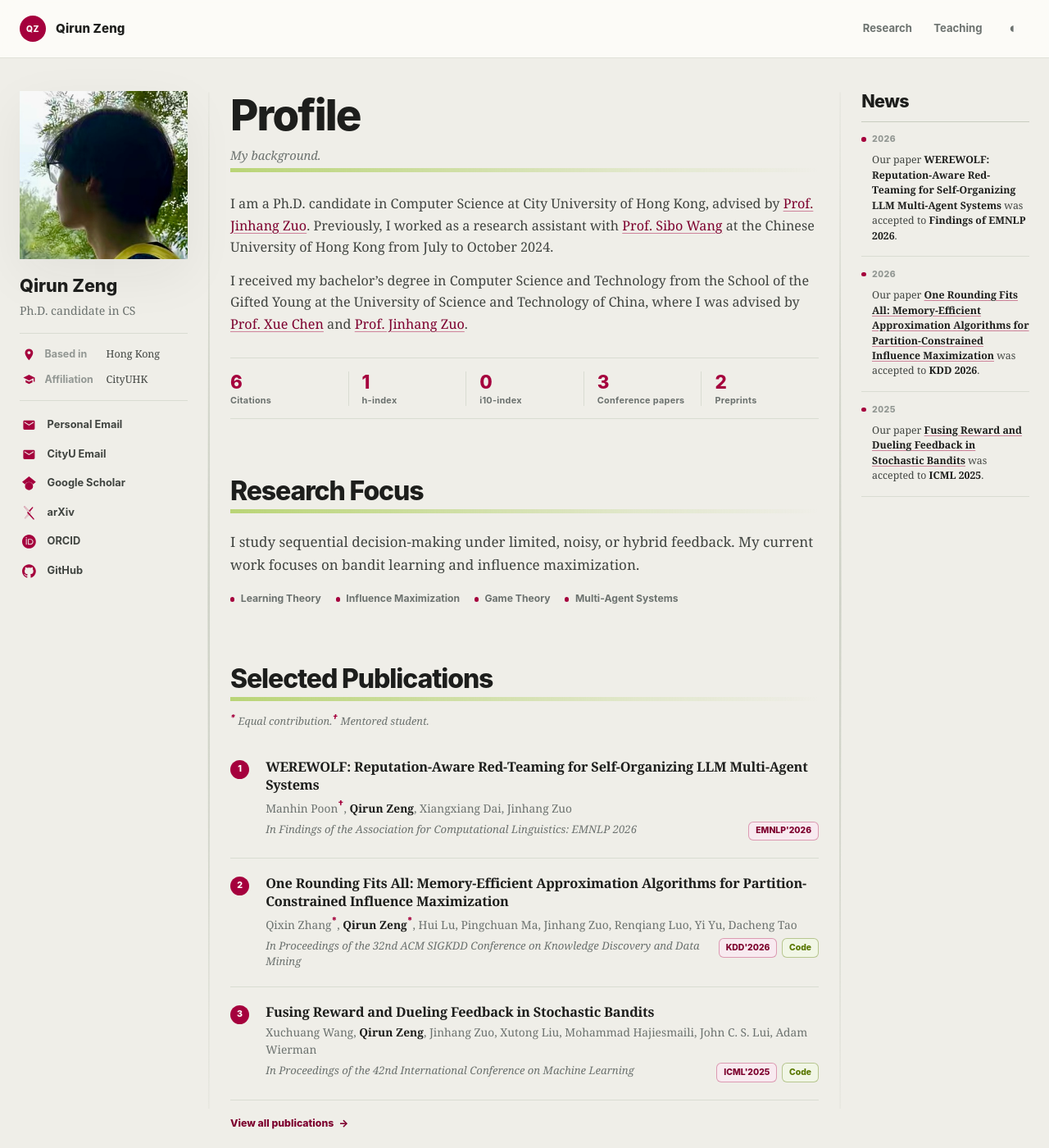
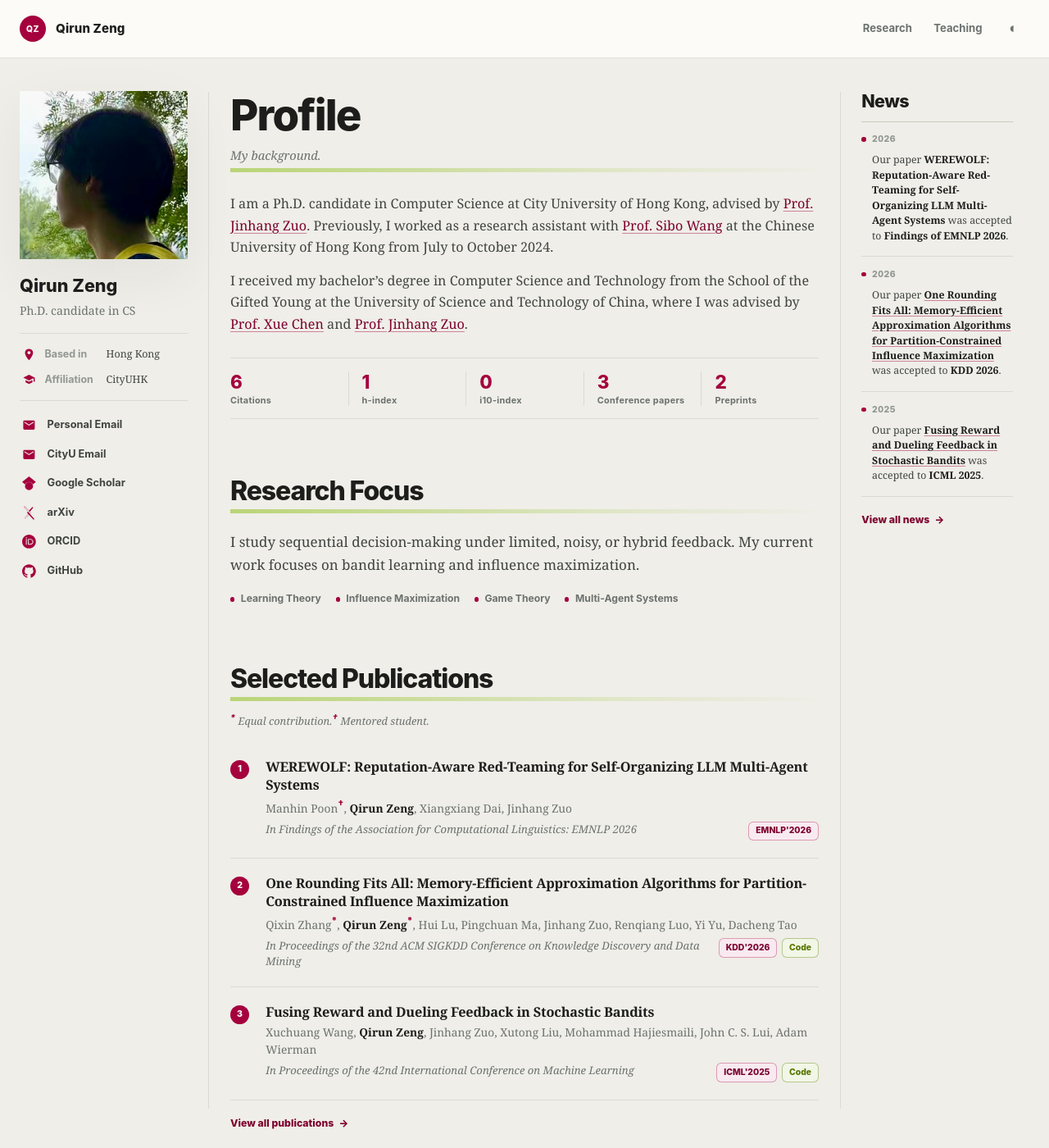
Before and after one commit to qirunzeng/qirunzeng.github.io, a Jekyll site: the page built from index.html, in a window 1280 px wide and 1400 px high. Shown: the whole window at 82% size. Built offline with Jekyll 4.4.1, drawn with Linux system fonts in a browser that asks for light colours.

Commit message:
Add news archive and refine sidebar styling

```diff
--- a/_includes/news.html
+++ b/_includes/news.html
@@ -5,17 +5,18 @@
       <h2 id="news-rail-heading">News</h2>
     </header>
     <ol class="news-rail__list">
-      {% for item in news_items %}
+      {% for item in news_items limit:5 %}
         <li class="news-rail__item">
           <time class="news-rail__date">{{ item.date }}</time>
           <div class="news-rail__body">{{ item.text | markdownify }}</div>
         </li>
       {% endfor %}
     </ol>
+    <p class="section-action news-rail__action"><a href="{{ '/news/' | relative_url }}">View all news <span aria-hidden="true">→</span></a></p>
   </section>
-{% else %}
-  <section class="page-section home-news--inline" aria-labelledby="news-heading">
-    {% include section-heading.html title="News" summary="Recent research updates." %}
+{% elsif include.variant == "archive" %}
+  <section class="page-section page-section--first" aria-labelledby="news-heading">
+    {% include section-heading.html level=1 title="News" summary="Research milestones and recent updates." %}
     <ol class="news-list">
       {% for item in news_items %}
         <li class="news-item">
@@ -26,4 +27,18 @@
       {% endfor %}
     </ol>
   </section>
+{% else %}
+  <section class="page-section home-news--inline" aria-labelledby="news-heading">
+    {% include section-heading.html title="News" summary="Recent research updates." %}
+    <ol class="news-list">
+      {% for item in news_items limit:5 %}
+        <li class="news-item">
+          <time class="news-item__date">{{ item.date }}</time>
+          <span class="news-item__marker" aria-hidden="true"></span>
+          <div class="news-item__body">{{ item.text | markdownify }}</div>
+        </li>
+      {% endfor %}
+    </ol>
+    <p class="section-action"><a href="{{ '/news/' | relative_url }}">View all news <span aria-hidden="true">→</span></a></p>
+  </section>
 {% endif %}
--- a/assets/css/main.css
+++ b/assets/css/main.css
@@ -248,30 +248,11 @@
 .site-divider {
   position: sticky;
   top: 7rem;
-  width: 3px;
+  width: 1px;
   height: calc(100vh - 10rem);
   align-self: start;
   justify-self: center;
-  background: linear-gradient(
-    to bottom,
-    color-mix(in srgb, var(--line-strong) 30%, transparent),
-    color-mix(in srgb, var(--line-strong) 68%, transparent) 22%,
-    color-mix(in srgb, var(--line-strong) 82%, transparent) 50%,
-    color-mix(in srgb, var(--line-strong) 68%, transparent) 78%,
-    color-mix(in srgb, var(--line-strong) 30%, transparent)
-  );
-  clip-path: polygon(
-    33% 0,
-    67% 0,
-    76% 18%,
-    100% 50%,
-    76% 82%,
-    67% 100%,
-    33% 100%,
-    24% 82%,
-    0 50%,
-    24% 18%
-  );
+  background: var(--line);
 }
 
 .profile {
@@ -577,8 +558,10 @@
   top: 6.5rem;
   max-height: calc(100vh - 8rem);
   max-height: calc(100dvh - 8rem);
+  padding-inline-end: 0.65rem;
   overflow-y: auto;
   scrollbar-color: var(--line-strong) transparent;
+  scrollbar-gutter: stable;
   scrollbar-width: thin;
 }
 
@@ -768,6 +751,11 @@
 .news-rail__body strong {
   color: var(--ink);
   font-weight: 700;
+}
+
+.news-rail__action {
+  margin-top: 0.85rem;
+  font-size: 0.72rem;
 }
 
 .news-item {
```
Also changed, not shown: news.html (added, +8 -0 lines).
